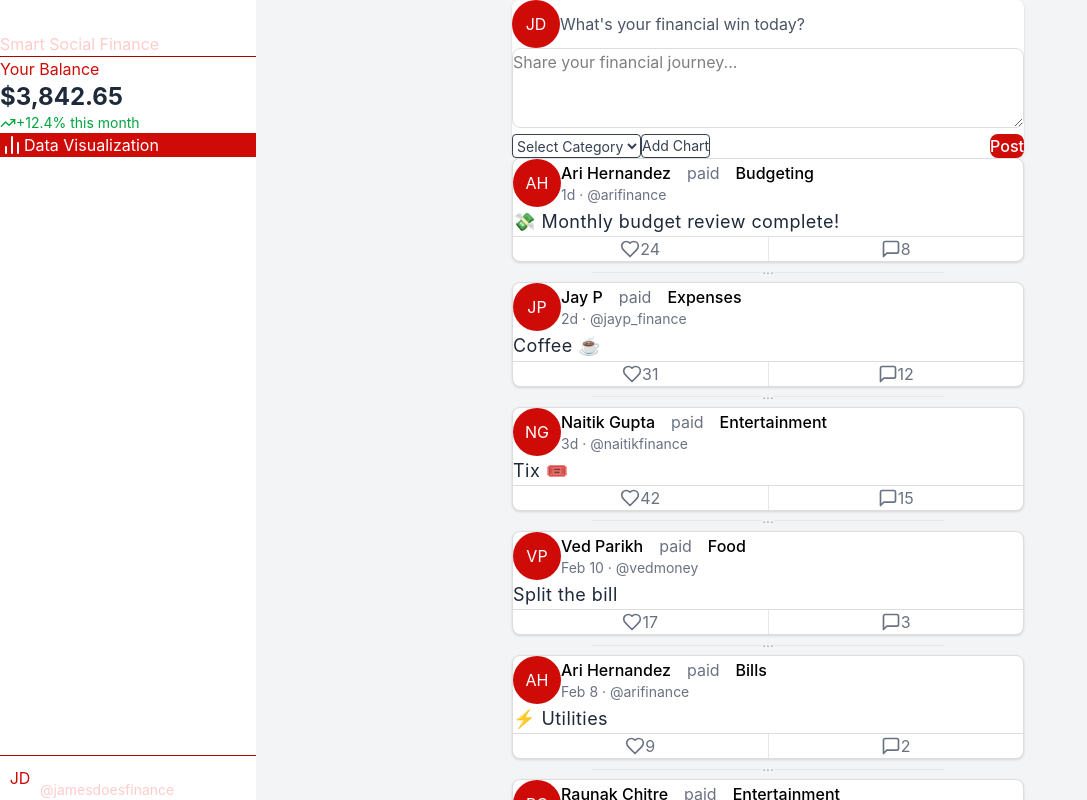
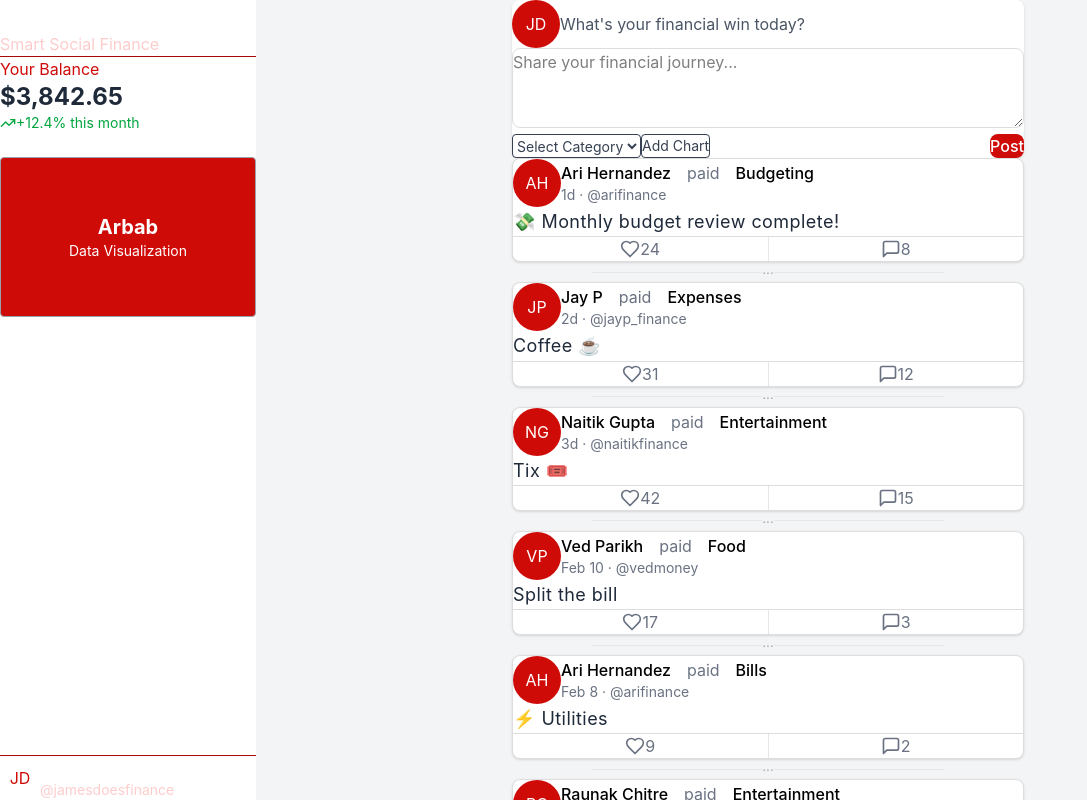
Before and after one commit to jaynopponep/CashCat-HackKnight2025, a Next.js app in the folder frontend/: page /Social in a window 1280 px wide. Shown: the whole page, without its empty margins (0-1087 px from the left). Built offline with nearby package versions, Linux system fonts and the light colour scheme.

Commit message:
adding more to the social aspect

```diff
--- a/frontend/src/component/social/SideBar.jsx
+++ b/frontend/src/component/social/SideBar.jsx
@@ -1,15 +1,17 @@
 import React from 'react';
-import { BarChart2, DollarSign, Users, Search, Bell, Settings, HelpCircle, TrendingUp } from 'lucide-react';
+import { DollarSign, Users, HelpCircle, TrendingUp } from 'lucide-react';
 
 const SideBar = ({ user }) => {
   return (
     <div className="w-64 text-white flex flex-col" style={{ backgroundColor: 'var(--background)' }}>
+      {/* Header */}
       <div className="p-4 border-b" style={{ borderColor: 'var(--component-hover)' }}>
         <h1 className="text-2xl font-bold">CashCat</h1>
         <p style={{ color: '#ffcccc' }}>Smart Social Finance</p>
       </div>
 
-      <div className="p-4 mb-4">
+      {/* Balance Section */}
+      <div className="p-4 mb-6">
         <div className="bg-white rounded-lg p-3 text-gray-800">
           <div style={{ color: 'var(--component)' }}>Your Balance</div>
           <div className="text-2xl font-bold">${user.balance.toLocaleString()}</div>
@@ -20,17 +22,26 @@ const SideBar = ({ user }) => {
         </div>
       </div>
 
-      <nav className="flex-1">
-        <NavItem icon={<BarChart2 />} label="Data Visualization" active />
-        <NavItem icon={<DollarSign />} label="Transactions" />
-        <NavItem icon={<Users />} label="Friends" />
-        <NavItem icon={<Search />} label="Explore" />
-        <NavItem icon={<Bell />} label="Notifications" />
-        <NavItem icon={<Settings />} label="Settings" />
-        <NavItem icon={<HelpCircle />} label="Help Center" />
-      </nav>
+      {/* Navigation Section */}
+      <nav className="flex-1 flex flex-col space-y-8 px-4"> {/* Increased space-y to 8 */}
+    <NavItem icon={<DollarSign />} label="Budget" />
 
-      <div className="p-4 border-t" style={{ borderColor: 'var(--component-hover)' }}>
+    {/* Data Visualization Section */}
+    {/* TODO: Replace with an endpoint call to the visualizer code */}
+    <div
+      className="cursor-pointer flex flex-col items-center justify-center p-4 rounded border border-gray-400 w-full h-40"
+      style={{ backgroundColor: 'var(--component)' }}
+    >
+      <span className="text-xl font-bold">Arbab</span>
+      <span className="text-sm">Data Visualization</span>
+    </div>
+
+    <NavItem icon={<Users />} label="Friends" />
+    <NavItem icon={<HelpCircle />} label="Help Center" />
+</nav>
+
+      {/* Footer with User Info */}
+      <div className="p-4 border-t mt-6" style={{ borderColor: 'var(--component-hover)' }}>
         <div className="flex items-center">
           <div className="w-10 h-10 rounded-full bg-white flex items-center justify-center mr-3" style={{ color: 'var(--component)' }}>
             {user.avatar}
@@ -48,10 +59,8 @@ const SideBar = ({ user }) => {
 const NavItem = ({ icon, label, active = false }) => {
   return (
     <div
-      className="px-4 py-2 cursor-pointer flex items-center"
-      style={{
-        backgroundColor: active ? 'var(--component)' : 'transparent',
-      }}
+      className="px-4 py-3 cursor-pointer flex items-center rounded"
+      style={{ backgroundColor: active ? 'var(--component)' : 'transparent' }}
     >
       <div className="mr-3">{icon}</div>
       <span>{label}</span>
```
